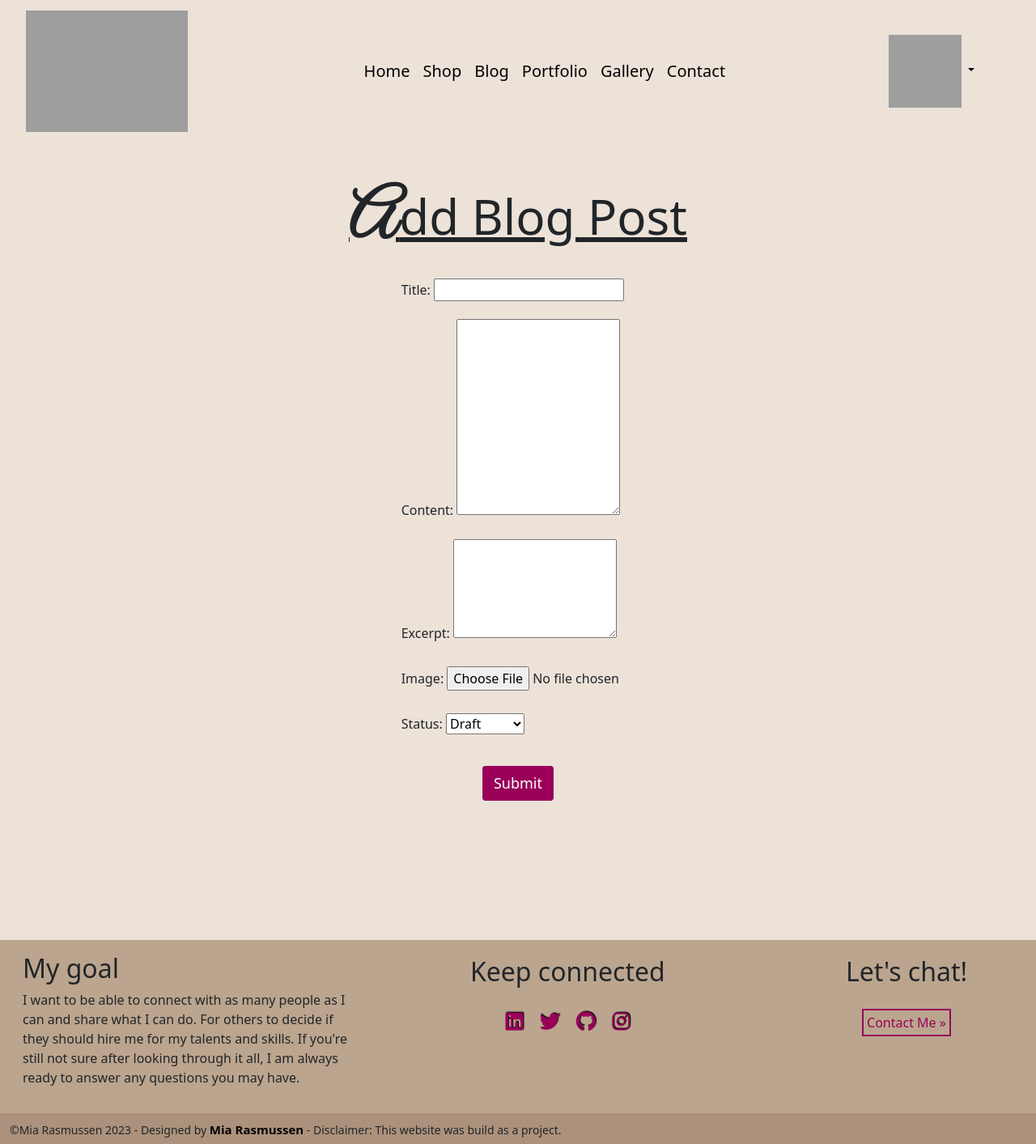
After one commit to Code-Institute-Submissions/MiaRasmussen05-PP4, a Django app: page /add_blog/ in a window 1280 px wide. The commit adds this page. Shown: the whole page at 81% size. Run offline with Django 3.2, Linux system fonts and the light colour scheme; the visitor is signed in with stand-in values (Sample User, id 1); some libraries are stand-ins or nearby versions; grey boxes are pictures that could not be loaded.

Commit message:
Create add blog page

```diff
--- a/blog/forms.py
+++ b/blog/forms.py
@@ -1,4 +1,4 @@
-from .models import Review, Comment, Shop, GalleryCategory, Images, Projects
+from .models import Review, Comment, Shop, GalleryCategory, Images, Projects, Blog
 from django import forms
 from django.forms.widgets import ClearableFileInput
 
--- a/blog/urls.py
+++ b/blog/urls.py
@@ -16,6 +16,7 @@ urlpatterns = [
     path("blog_post/", views.BlogList.as_view(), name="blog_list"),
     path('blog_post/<slug:slug>/', views.BlogDetail.as_view(), name='blog_post'),
     path('like/<slug:slug>', views.BlogLike.as_view(), name='blog_like'),
+    path('add_blog/', views.AddBlogView.as_view(), name='add_blog'),
 
     path('portfolio/', views.ProjectList.as_view(), name='portfolio'),
     path('add_project/', views.AddProjectView.as_view(), name='add_project'),
--- /dev/null
+++ b/templates/add_blog.html
@@ -0,0 +1,50 @@
+{% extends "base.html" %}
+
+{% block title %}Add Blog Post{% endblock %}
+
+{% block content %}
+
+<div class="container-fluid headings-wrapper">
+    <div class="row">
+        <div class="col-12 mb-3 add-form-title d-flex justify-content-center mt-4">
+            <h1 class="headings mt-4"><span>A</span>dd Blog Post</h1>
+        </div>
+    </div>
+</div>
+
+<div class="container-fluid">
+    <div class="row">
+        <div class="col-12">
+            <div class="d-flex justify-content-center">
+                    <form method="POST" enctype="multipart/form-data" action="{% url 'add_blog' %}">
+                        {% csrf_token %}
+                        <div class="add-form">
+                            <label class="mb-4" for="title">Title:</label>
+                            <input type="text" name="title" required>
+                            <br>
+                            <label class="mt-2 mb-4" for="content">Content:</label>
+                            <textarea name="content" rows="10" required></textarea>
+                            <br>
+                            <label class="mt-2 mb-4" for="excerpt">Excerpt:</label>
+                            <textarea name="excerpt" rows="5" maxlength="300"></textarea>
+                            <br>
+                            <label class="mt-2 mb-4" for="image">Image:</label>
+                            <input type="file" name="image" accept="image/*">
+                            <br>
+                            <label class="mt-2 mb-4" for="status">Status:</label>
+                            <select name="status">
+                                <option value="0">Draft</option>
+                                <option value="1">Published</option>
+                            </select>
+                            <br>
+                        </div>
+                        <div class="d-flex justify-content-center">
+                            <button class="btn mt-3 mb-4" type="submit">Submit</button>
+                        </div>
+                    </form>
+            </div>
+        </div>
+    </div>
+</div>
+
+{% endblock %}
```
Also changed, not shown: templates/blog.html (+12 -0 lines).
